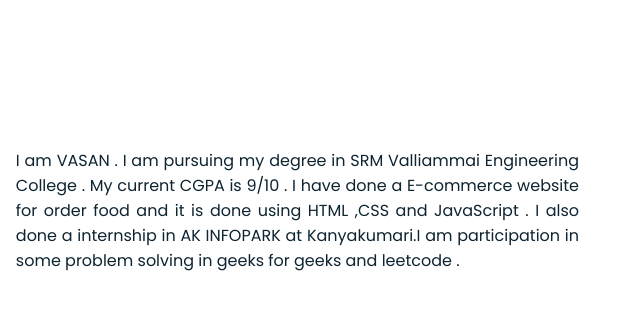
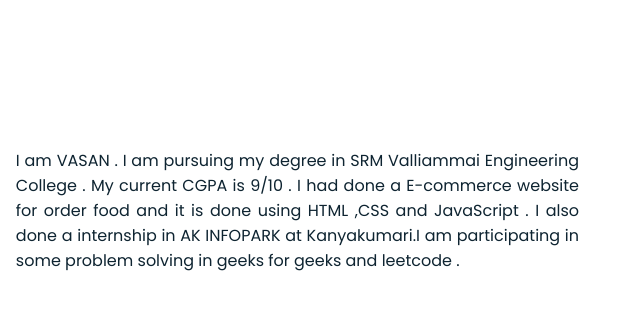
Before and after one commit to Vasan001/kjvasan151.github.io, a plain HTML site: page index.html in a window 1280 px wide. Shown: the part 971-1294 px from the top of the page, 573-1213 px from the left. Drawn offline with Linux system fonts and the light colour scheme.

Commit message:
Update index.html

```diff
--- a/index.html
+++ b/index.html
@@ -63,8 +63,8 @@
           <div class="right">
             <div class="topic"></div>
             <p>
-              I am VASAN . I am pursuing my degree in SRM Valliammai Engineering College . My current CGPA is 9/10 . I have done a E-commerce website for order food and it is done using HTML ,CSS and JavaScript .
-              I also done a internship in AK INFOPARK at Kanyakumari.I am participation in some problem solving in geeks for geeks and leetcode .
+              I am VASAN . I am pursuing my degree in SRM Valliammai Engineering College . My current CGPA is 9/10 . I had done a E-commerce website for order food and it is done using HTML ,CSS and JavaScript .
+              I also done a internship in AK INFOPARK at Kanyakumari.I am participating in some problem solving in geeks for geeks and leetcode .
             </p>
 
           </div>
```
